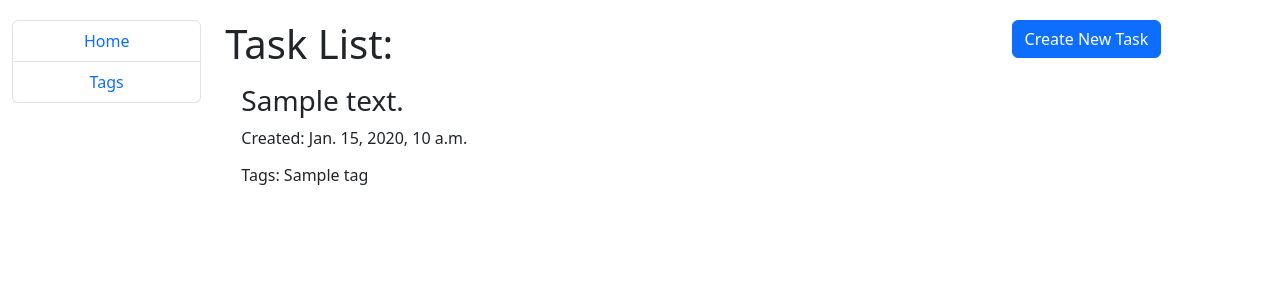
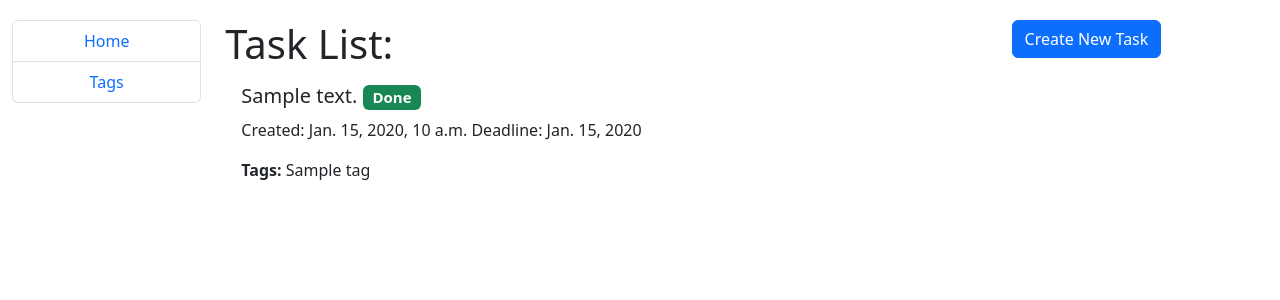
Before and after one commit to VladKyianytsia/to-do-list, a Django app: page / in a window 1280 px wide. Shown: the top 300 px of the page. Run offline with Django 5.2, Linux system fonts and the light colour scheme; tables that the repository leaves empty hold one stand-in row (values such as "Sample post").

Commit message:
displayed deadline and completion tag for each task on task list page

```diff
--- a/templates/to_do_app/task_list.html
+++ b/templates/to_do_app/task_list.html
@@ -10,14 +10,29 @@
   <ul class="list-group list-group-flush">
     {% for task in task_list %}
       <li class="list-group-item">
-        <h3>{{ task.content }}</h3>
-        <p>Created: {{ task.created_at }}</p>
-        <h6>
-          Tags:
+        <h5>
+          {{ task.content }}
+          {% if task.done %}
+            <span class="badge bg-success">Done</span>
+          {% else %}
+            <span class="badge bg-danger">Not Done</span>
+          {% endif %}
+        </h5>
+        <p>
+          Created: {{ task.created_at }}
+          {% if task.deadline %}
+            Deadline: {{ task.deadline }}
+          {% endif %}
+        </p>
+
+        <p>
+          <strong>
+            Tags:
+          </strong>
           {% for tag in task.tags.all %}
             {{ tag.name }}
           {% endfor %}
-        </h6>
+        </p>
       </li>
     {% endfor %}
   </ul>
```
